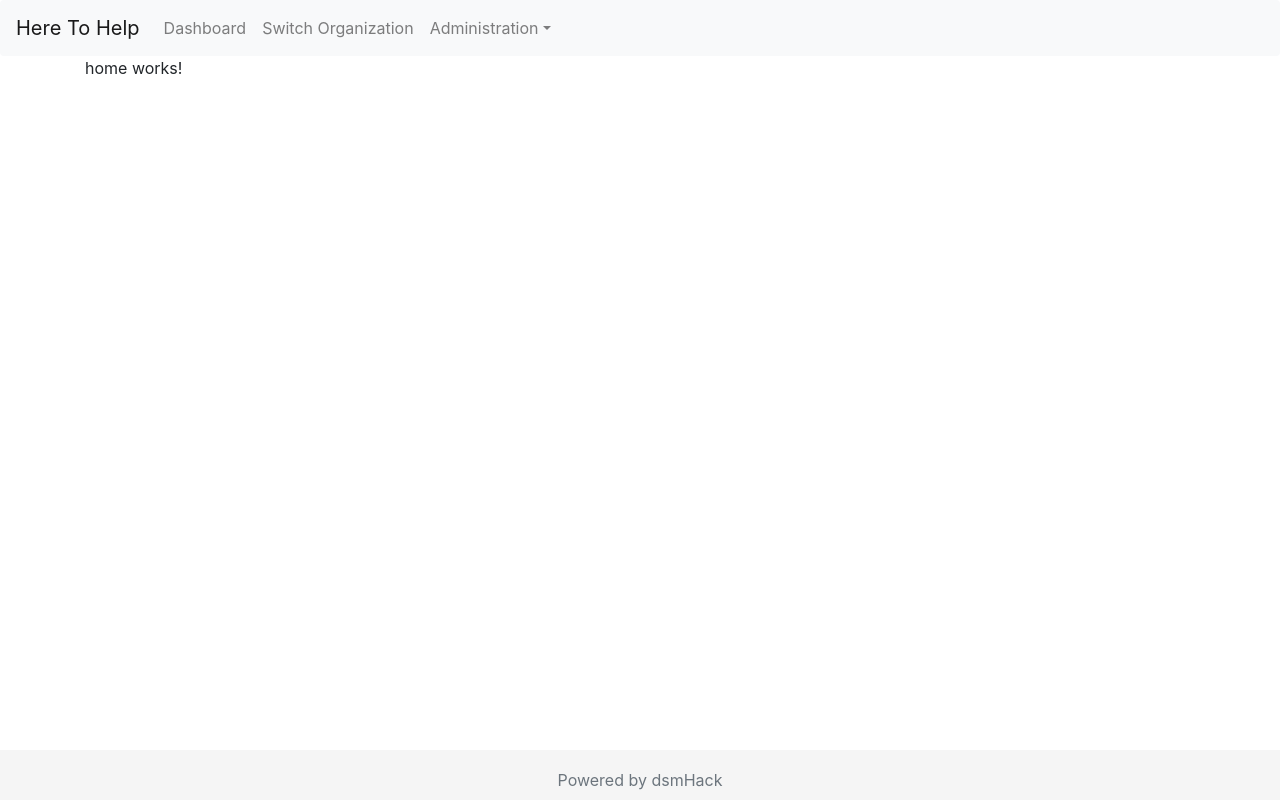
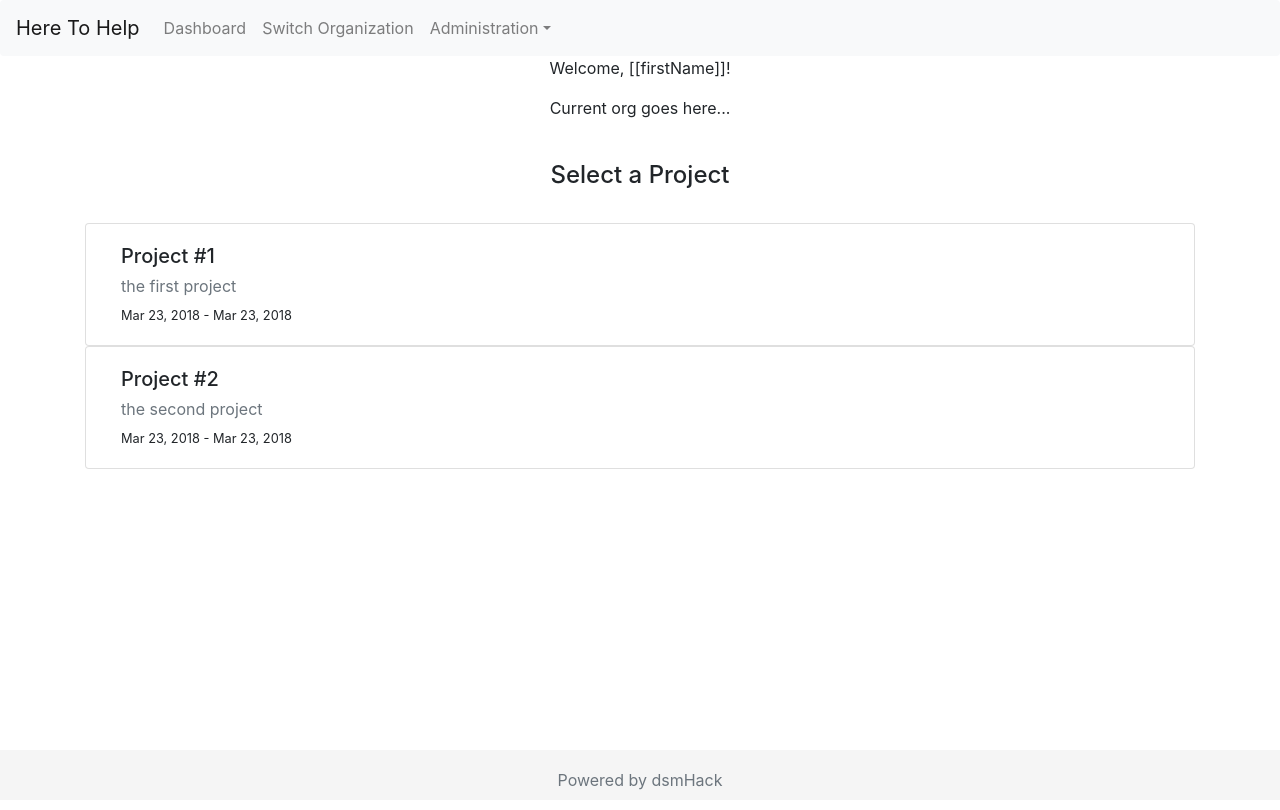
Before and after one commit to dsmHack/here-to-help-ui, an Angular app: page / in a window 1280 px wide. Built offline with nearby package versions, Linux system fonts and the light colour scheme.

Commit message:
Add project-item card

```diff
--- a/src/app/app.module.ts
+++ b/src/app/app.module.ts
@@ -8,6 +8,7 @@ import {AppRoutingModule} from './app-routing/app-routing.module';
 import {LoginComponent} from './login/login.component';
 import { NavbarComponent } from './navbar/navbar.component';
 import { FooterComponent } from './footer/footer.component';
+import { ProjectItemComponent } from './project-item/project-item.component';
 
 
 @NgModule({
@@ -16,7 +17,8 @@ import { FooterComponent } from './footer/footer.component';
     HomeComponent,
     LoginComponent,
     NavbarComponent,
-    FooterComponent
+    FooterComponent,
+    ProjectItemComponent
   ],
   imports: [
     BrowserModule,
--- a/src/app/home/home.component.html
+++ b/src/app/home/home.component.html
@@ -1,3 +1,22 @@
-<p>
-  home works!
-</p>
+<div class="container">
+  <div class="row">
+    <div class="col-12">
+      <p class="text-center">Welcome, [[firstName]]!</p>
+    </div>
+  </div>
+  <div class="row">
+    <div class="col-12">
+      <p class="text-center">Current org goes here...</p>
+    </div>
+  </div>
+  <div class="row">
+    <div class="col-12">
+      <div style="height: 25px"></div>
+      <h4 class="text-center">Select a Project</h4>
+      <div style="height: 25px"></div>
+    </div>
+    <div class="col-12" >
+      <app-project-item *ngFor="let project of projects" [project]="project"></app-project-item>
+    </div>
+  </div>
+</div>
--- a/src/app/home/home.component.ts
+++ b/src/app/home/home.component.ts
@@ -1,4 +1,5 @@
 import { Component, OnInit } from '@angular/core';
+import {Project} from '../../swagger';
 
 @Component({
   selector: 'app-home',
@@ -7,7 +8,14 @@ import { Component, OnInit } from '@angular/core';
 })
 export class HomeComponent implements OnInit {
 
-  constructor() { }
+  projects: Array<Project>;
+
+  constructor() {
+    this.projects = [
+      {projectId: '1', name: 'Project #1', description: 'the first project', startDate: new Date(), endDate: new Date()},
+      {projectId: '2', name: 'Project #2', description: 'the second project', startDate: new Date(), endDate: new Date()}
+    ];
+  }
 
   ngOnInit() {
   }
--- /dev/null
+++ b/src/app/project-item/project-item.component.html
@@ -0,0 +1,9 @@
+<div class="row ">
+  <div class="col-12 card">
+    <div class="card-body">
+      <h5 class="card-title">{{project.name}}</h5>
+      <p class="card-subtitle mb-2 text-muted">{{project.description}}</p>
+      <p class="card-text small">{{project.startDate | date}} - {{project.endDate | date}}</p>
+    </div>
+  </div>
+</div>
--- /dev/null
+++ b/src/app/project-item/project-item.component.ts
@@ -0,0 +1,19 @@
+import {Component, Input, OnInit} from '@angular/core';
+import {Project} from '../../swagger';
+
+@Component({
+  selector: 'app-project-item',
+  templateUrl: './project-item.component.html',
+  styleUrls: ['./project-item.component.css']
+})
+export class ProjectItemComponent implements OnInit {
+
+  constructor() { }
+
+  @Input()
+  project: Project;
+
+  ngOnInit() {
+  }
+
+}
--- a/src/app/project/project.component.html
+++ /dev/null
@@ -1 +0,0 @@
-<section
```
Also changed, not shown: src/app/project-item/project-item.component.css (added), 1 other file (tests, documents, lock files or other folders).
